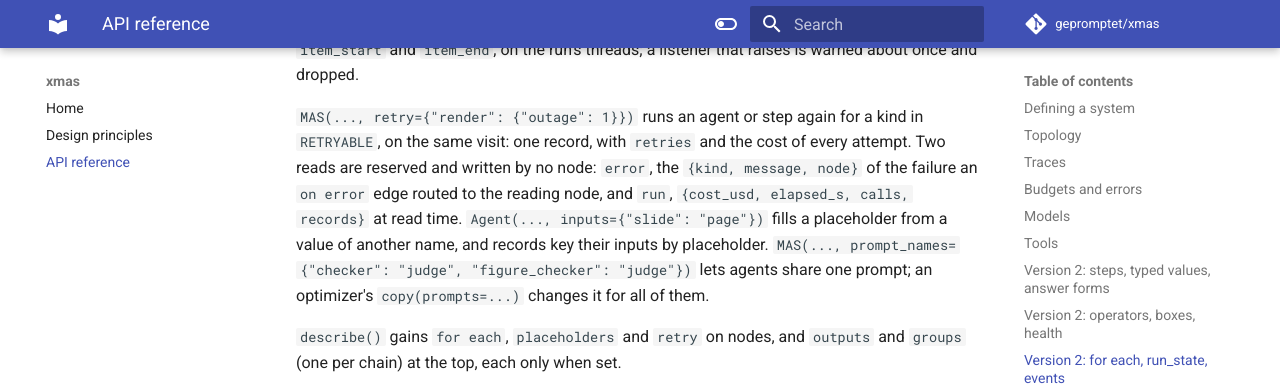
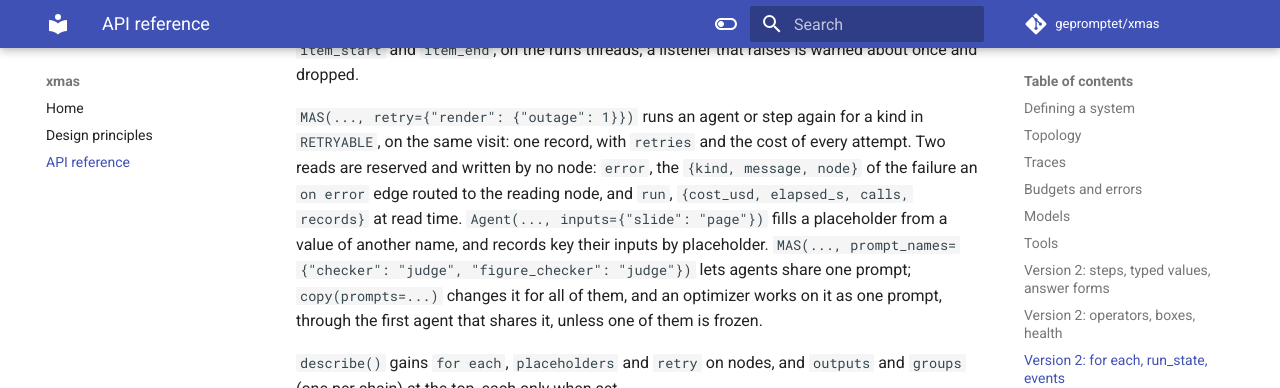
Before and after one commit to AlexisN2002/xmas, an MkDocs documentation site: the page built from docs/api.md, in a window 1280 px wide and 900 px high, scrolled down 7814 px, cut to the strip 0-388 px from the top of the window. Built offline with MkDocs 1.6.1 and Material for MkDocs 9.7.7, drawn with Linux system fonts in a browser that asks for light colours; comment, search, counter and statistics services are not loaded.

Commit message:
docs: shared prompts are optimized as one; the budget paragraph rewrapped
Co-Authored-By: Claude Opus 5.5 <noreply@anthropic.com>

```diff
--- a/docs/api.md
+++ b/docs/api.md
@@ -339,7 +339,8 @@ node, and `run`, `{cost_usd, elapsed_s, calls, records}` at read time.
 `Agent(..., inputs={"slide": "page"})` fills a placeholder from a value of
 another name, and records key their inputs by placeholder.
 `MAS(..., prompt_names={"checker": "judge", "figure_checker": "judge"})` lets agents share one
-prompt; an optimizer's `copy(prompts=...)` changes it for all of them.
+prompt; `copy(prompts=...)` changes it for all of them, and an optimizer works on it as
+one prompt, through the first agent that shares it, unless one of them is frozen.
 
 `describe()` gains `for each`, `placeholders` and `retry` on nodes, and
 `outputs` and `groups` (one per chain) at the top, each only when set.
```
Also changed, not shown: README.md (+5 -4 lines).
